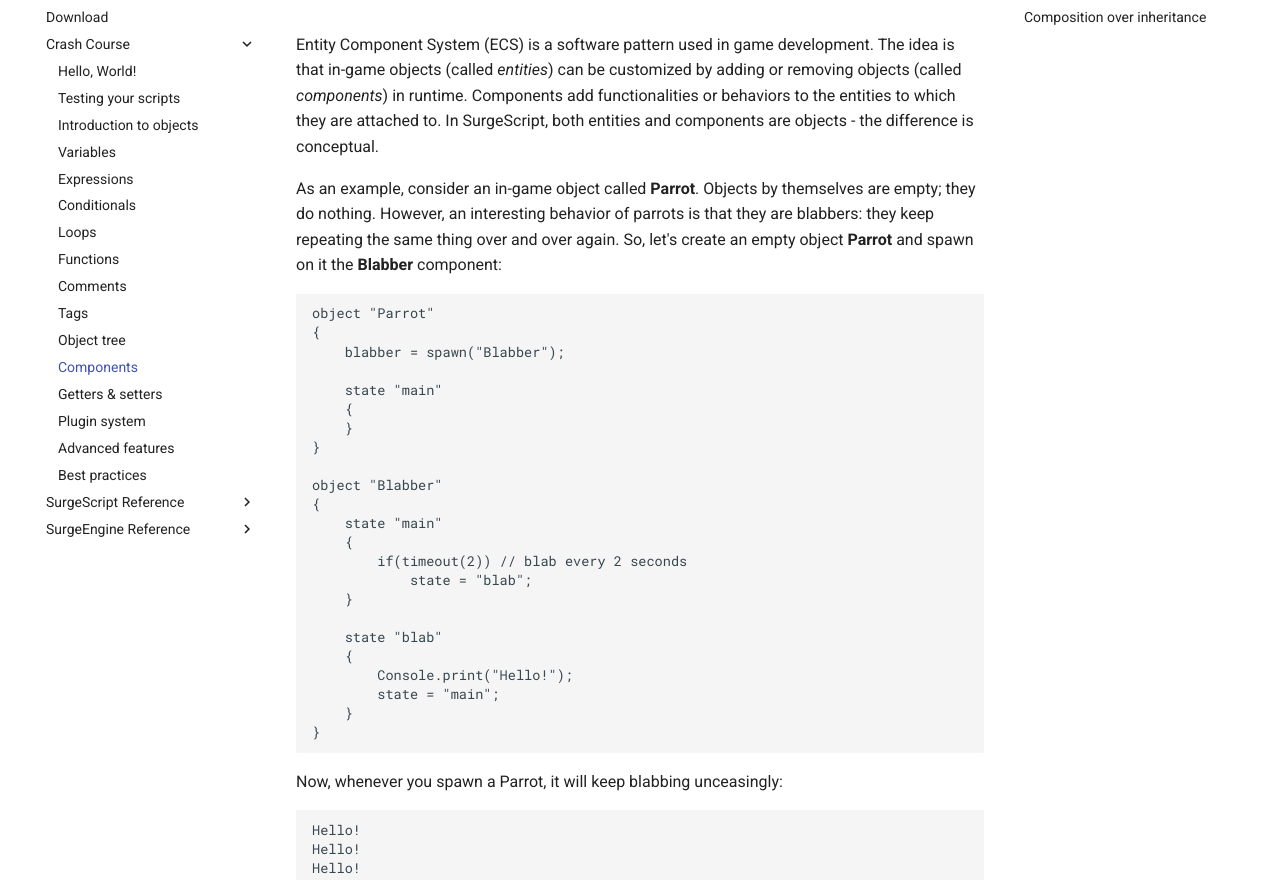
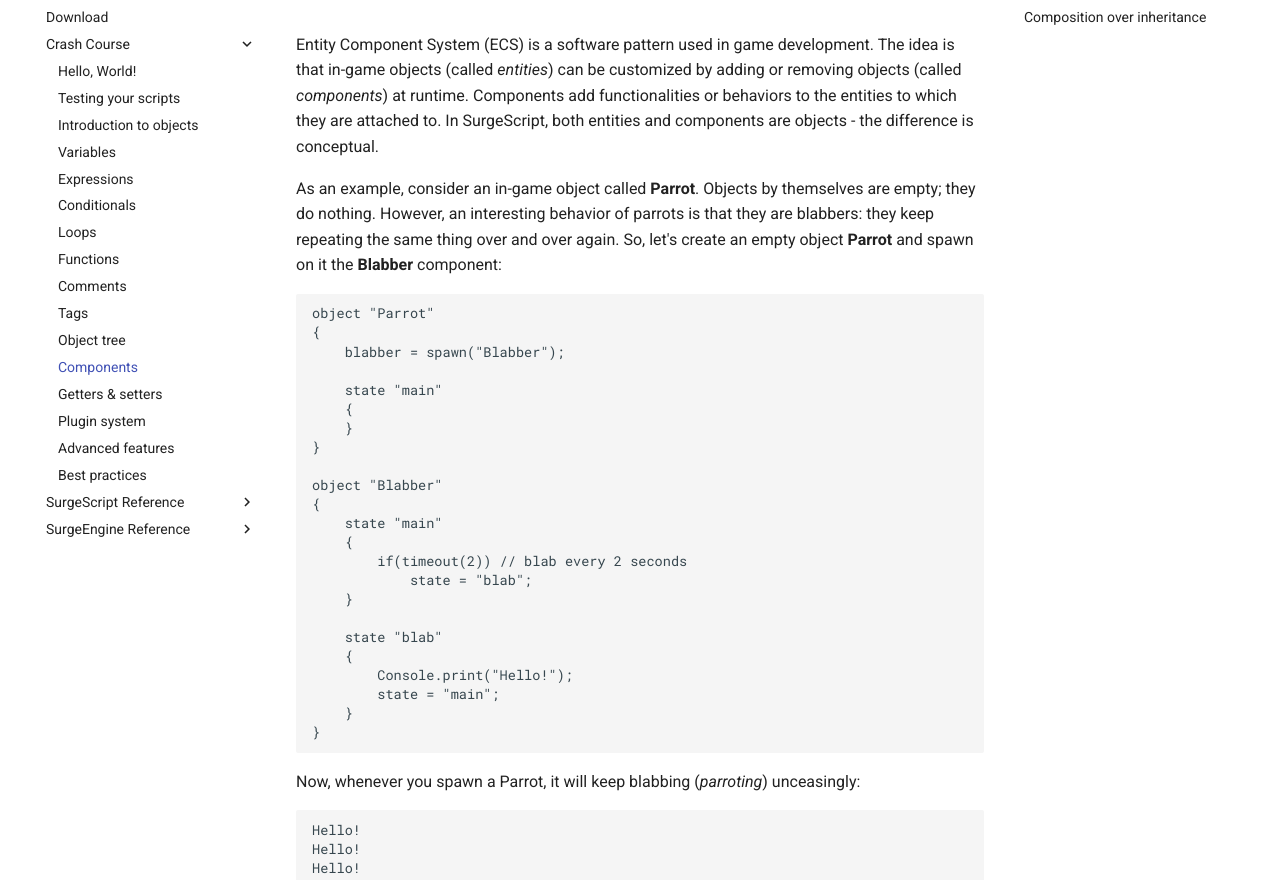
Before and after one commit to alemart/surgescript, an MkDocs documentation site: the page built from docs/tutorials/components.md, in a window 1280 px wide and 1400 px high. Shown: the part 148-1028 px from the top of the window. Built offline with MkDocs 1.6.1 and Material for MkDocs 9.7.7, drawn with Linux system fonts in a browser that asks for light colours; old or Windows-style settings are respelled for this version of MkDocs; some of the changed text lies outside the part shown.

Commit message:
Small changes

````diff
--- a/docs/tutorials/components.md
+++ b/docs/tutorials/components.md
@@ -1,7 +1,7 @@
 Components
 ==========
 
-Entity Component System (ECS) is a software pattern used in game development. The idea is that in-game objects (called *entities*) can be customized by adding or removing objects (called *components*) in runtime. Components add functionalities or behaviors to the entities to which they are attached to. In SurgeScript, both entities and components are objects - the difference is conceptual.
+Entity Component System (ECS) is a software pattern used in game development. The idea is that in-game objects (called *entities*) can be customized by adding or removing objects (called *components*) at runtime. Components add functionalities or behaviors to the entities to which they are attached to. In SurgeScript, both entities and components are objects - the difference is conceptual.
 
 As an example, consider an in-game object called **Parrot**. Objects by themselves are empty; they do nothing. However, an interesting behavior of parrots is that they are blabbers: they keep repeating the same thing over and over again. So, let's create an empty object **Parrot** and spawn on it the **Blabber** component:
 
@@ -31,7 +31,7 @@ object "Blabber"
 }
 ```
 
-Now, whenever you spawn a Parrot, it will keep blabbing unceasingly:
+Now, whenever you spawn a Parrot, it will keep blabbing (*parroting*) unceasingly:
 
 ```
 Hello!
````
Also changed, not shown: other parts of docs/tutorials/components.md (+1 -1 lines).
